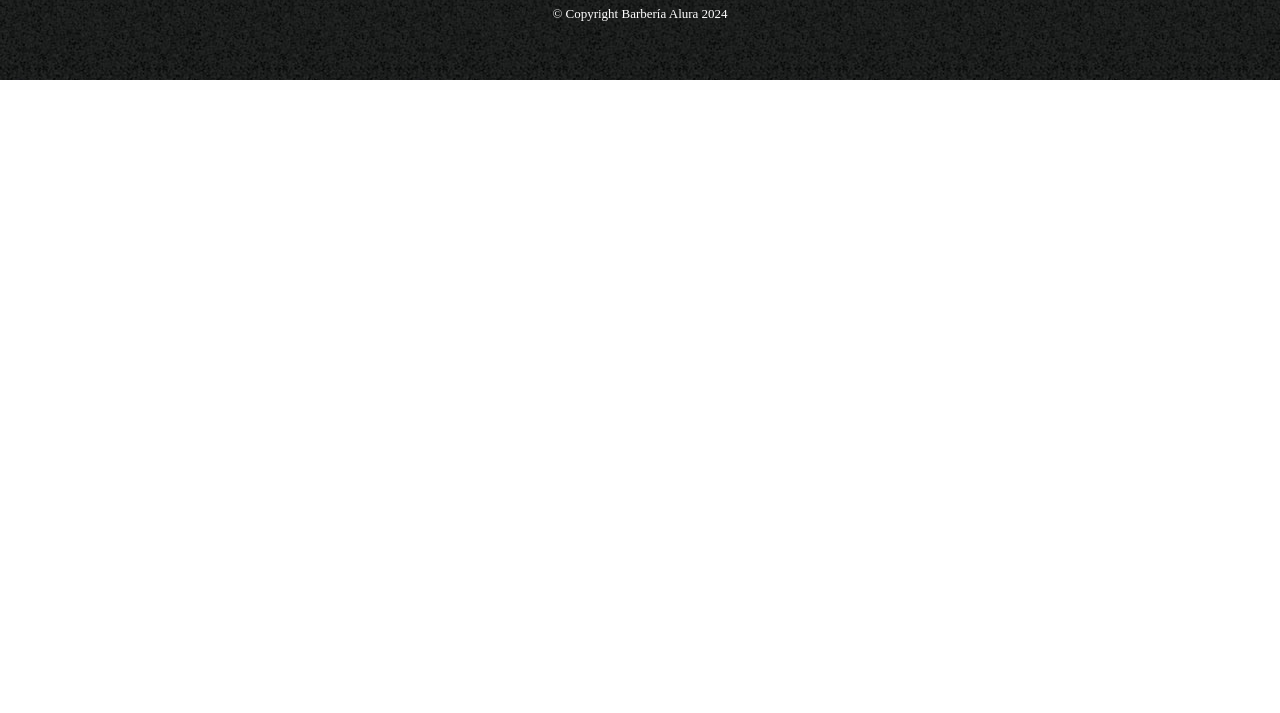
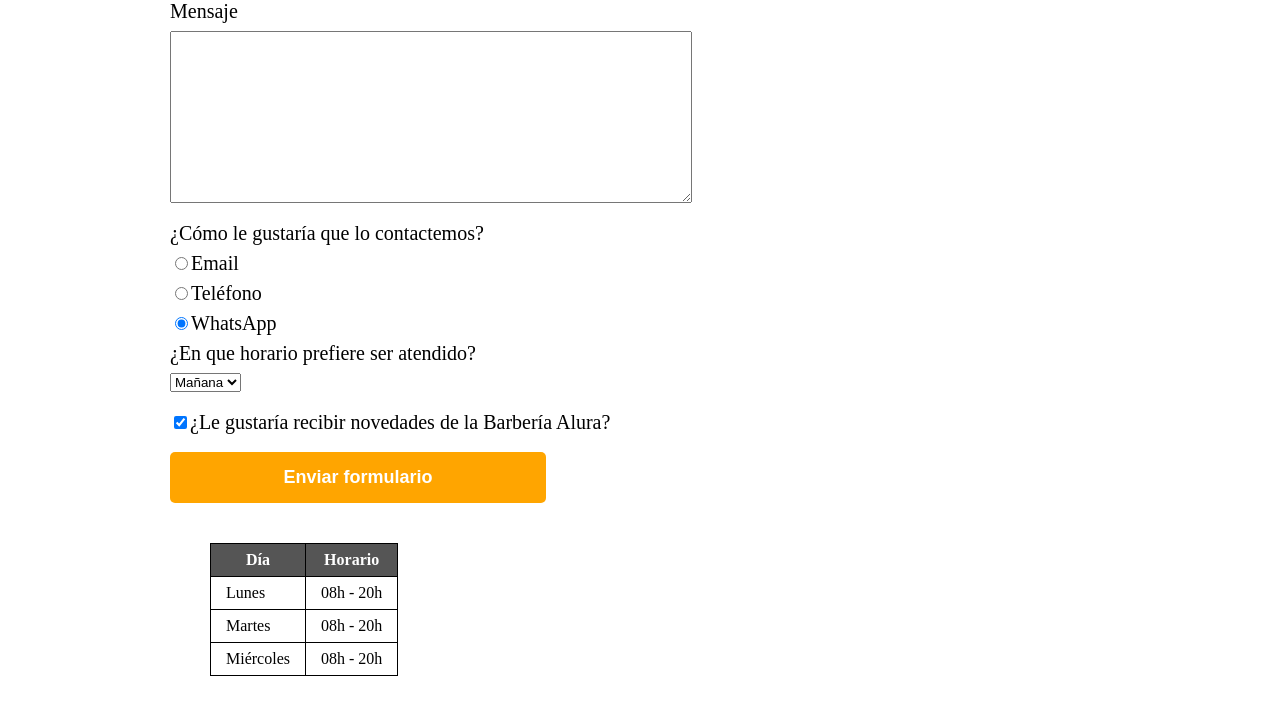
Before and after one commit to alangvazq/ONE-Oracle-Next-Education, a plain HTML site: page 01-Principiante-en-Programacion/05-HTML-CSS-parte-03/contacto.html in a window 1280 px wide. Shown: the part 599-1312 px from the top of the page. Before the commit the page ends 800 px from the top, so only its background shows below. Drawn offline with Linux system fonts and the light colour scheme; files that its build step writes are made by us from their sources.

Commit message:
Contact page completed

```diff
--- a/01-Principiante-en-Programacion/04-HTML-CSS-parte-02/style.css
+++ b/01-Principiante-en-Programacion/04-HTML-CSS-parte-02/style.css
@@ -92,3 +92,61 @@ footer {
     font-size: 13px;
     margin: 20px;
 }
+
+main {
+    width: 940px;
+    margin: 0 auto;
+}
+
+form {
+    margin: 40px 0;
+}
+
+form label, form legend {
+    display: block;
+    font-size: 20px;
+    margin: 0 0 10px;
+}
+
+.input-padron {
+    display: block;
+    margin: 0 0 20px;
+    padding: 10px 25px;
+    width: 50%;
+}
+
+.check {
+    margin: 20px 0;
+}
+
+.enviar {
+    width: 40%;
+    padding: 15px 0;
+    font-size: 18px;
+    font-weight: bold;
+    color: white;
+    background: orange;
+    border: none;
+    border-radius: 5px;
+    transition: 1s all;
+    cursor: pointer;
+
+}.enviar:hover {
+    background: darkorange;
+    transform: scale(1.01);
+}
+
+table {
+    margin: 40px 40px;
+}
+
+thead {
+    background: #555555;
+    color: white;
+    font-weight: bold;
+}
+
+td, th{
+    border: 1px solid #000000;
+    padding: 8px 15px;
+}
--- a/01-Principiante-en-Programacion/05-HTML-CSS-parte-03/contacto.html
+++ b/01-Principiante-en-Programacion/05-HTML-CSS-parte-03/contacto.html
@@ -16,13 +16,76 @@
             <nav>
                 <ul>
                     <li><a href="../03-HTML-CSS-parte-01/index.html">Home</a></li>
-                    <li><a href="./productos.html">Productos</a></li>
-                    <li><a href="">Contacto</a></li>
+                    <li><a href="../04-HTML-CSS-parte-02/productos.html">Productos</a></li>
+                    <li><a href="./contacto.html">Contacto</a></li>
                 </ul>
             </nav>
         </div>
     </header>
     <main>
+        <form action="">
+            <label for="nombreApellido">Nombre y Apellido</label>
+            <input type="text" id="nombreApellido" class="input-padron" required>
+
+            <label for="correoElectronico">Correo Electrónico</label>
+            <input type="email" id="correoElectronico" class="input-padron" required placeholder="email@dominio.com">
+
+            <label for="telefono">Teléfono</label>
+            <input type="tel" id="telefono" class="input-padron" required placeholder="(XX) XXXX XXXX">
+
+            <label for="mensaje">Mensaje</label>
+            <textarea id="mensaje" cols="70" rows="10" class="input-padron" required></textarea>
+
+            <fieldset>
+                <legend>¿Cómo le gustaría que lo contactemos?</legend>
+
+                <label for="radio-email"><input name="contacto" type="radio" value="email" id="radio-email">Email</label>
+
+                <label for="radio-telefono"><input name="contacto" type="radio" value="telefono" id="radio-telefono">Teléfono</label>
+
+                <label for="radio-w"><input name="contacto" type="radio" value="WhatsApp" id="radio-w" checked>WhatsApp</label>
+            </fieldset>
+
+            <fieldset>
+                <legend>¿En que horario prefiere ser atendido?</legend>
+                <select>
+                    <option value="Mañana">Mañana</option>
+                    <option value="Tarde">Tarde</option>
+                    <option value="Noche">Noche</option>
+                </select>
+            </fieldset>
+
+            <label for="" class="check">
+                <input type="checkbox" checked>¿Le gustaría recibir novedades de la Barbería Alura?
+            </label>
+
+            <input type="submit" value="Enviar formulario" class="enviar">
+
+        </form>
+        <table>
+            <thead>
+                <tr>
+                    <th>Día</th>
+                    <th>Horario</th>
+                </tr>
+            </thead>
+
+            <tbody>
+                <tr>
+                    <td>Lunes</td>
+                    <td>08h - 20h</td>
+                </tr>
+                <tr>
+                    <td>Martes</td>
+                    <td>08h - 20h</td>
+                </tr>
+                <tr>
+                    <td>Miércoles</td>
+                    <td>08h - 20h</td>
+                </tr>
+            </tbody>
+
+        </table>
     <footer>
         <img src="../04-HTML-CSS-parte-02/imagenes/logo-blanco.png" alt="Logotipo blanco">
         <p class="copyright">&copy Copyright Barbería Alura 2024</p>
```
Also changed, not shown: 01-Principiante-en-Programacion/04-HTML-CSS-parte-02/productos.html (+2 -2 lines), README.md.
